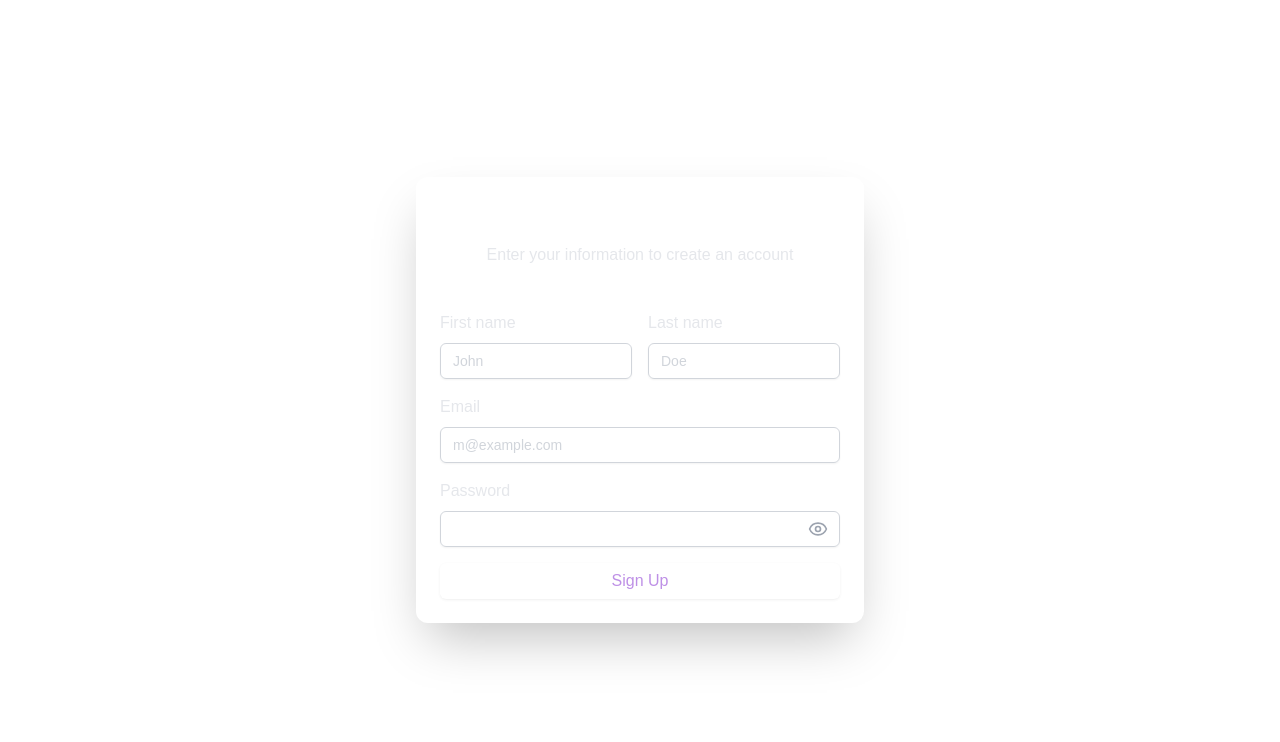
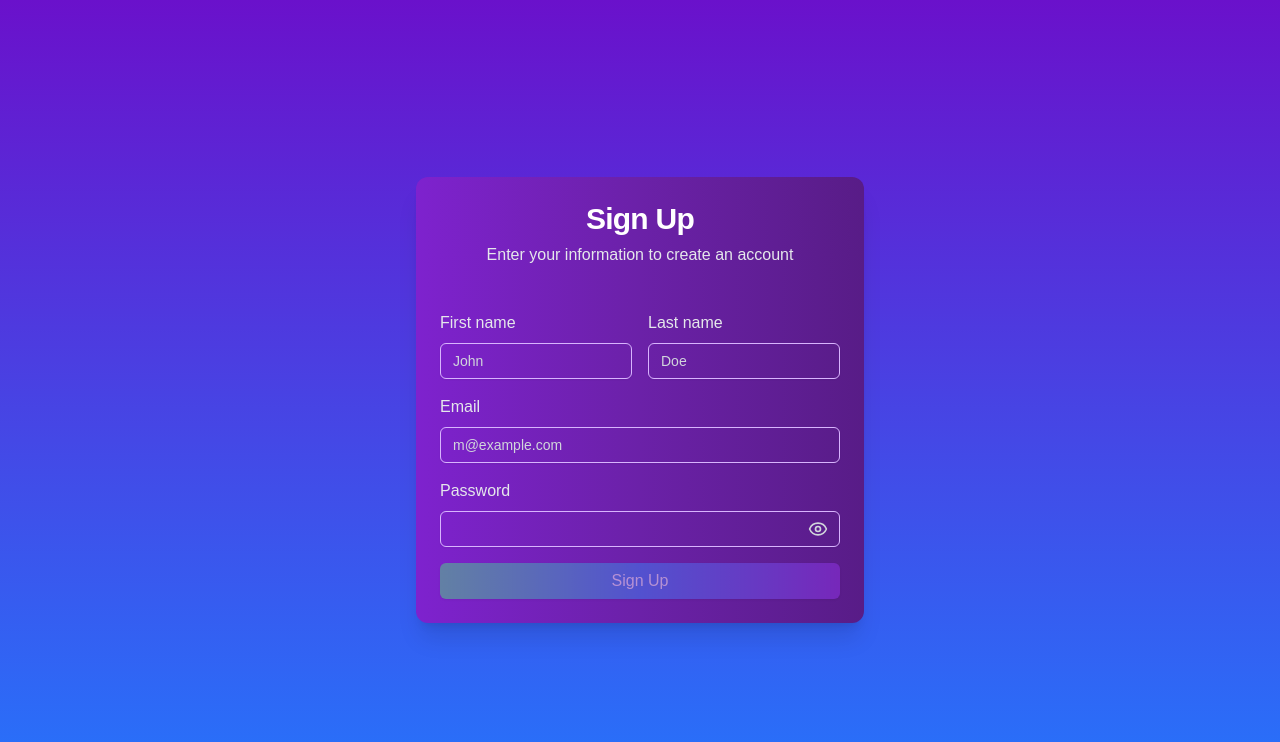
Before and after one commit to vishnu-geek/StocksGens, a Next.js app: page /signup in a window 1280 px wide. Shown: the top 742 px of the page. Built offline with nearby package versions, Linux system fonts and the light colour scheme.

Commit message:
created new signup

```diff
--- a/src/app/signup/page.tsx
+++ b/src/app/signup/page.tsx
@@ -88,8 +88,14 @@ export default function SignUp() {
   if (isLoading) return <Loading />;
 
   return (
-    <div className="login_back flex items-center justify-center min-h-screen p-4 sm:p-6 lg:p-8">
-      <Card className="w-full max-w-md bg-white/10 backdrop-blur-lg text-white space-y-5 border-0 shadow-2xl">
+    <div
+      className="flex items-center justify-center min-h-screen p-4 sm:p-6 lg:p-8"
+      style={{
+        background: "linear-gradient(to bottom, #6a11cb, #2575fc)",
+        color: "#fff",
+      }}
+    >
+      <Card className="w-full max-w-md bg-gradient-to-r from-purple-700 via-purple-800 to-purple-900 text-white space-y-5 border-0 shadow-xl rounded-xl">
         <CardHeader>
           <CardTitle className="text-2xl font-bold text-center sm:text-3xl">
             Sign Up
@@ -114,7 +120,7 @@ export default function SignUp() {
                   required
                   value={firstName}
                   onChange={(e) => setFirstName(e.target.value)}
-                  className="bg-white bg-opacity-20 border-gray-300 text-white placeholder:text-gray-300"
+                  className="bg-opacity-20 border-purple-300 text-white placeholder:text-gray-300"
                 />
               </div>
               <div className="space-y-2">
@@ -130,7 +136,7 @@ export default function SignUp() {
                   required
                   value={lastName}
                   onChange={(e) => setLastName(e.target.value)}
-                  className="bg-white bg-opacity-20 border-gray-300 text-white placeholder:text-gray-300"
+                  className="bg-opacity-20 border-purple-300 text-white placeholder:text-gray-300"
                 />
               </div>
             </div>
@@ -147,10 +153,10 @@ export default function SignUp() {
                 placeholder="m@example.com"
                 onChange={handleEmailChange}
                 required
-                className="bg-opacity-20 border-gray-300 text-white placeholder:text-gray-300"
+                className="bg-opacity-20 border-purple-300 text-white placeholder:text-gray-300"
               />
               {email && !isValidEmail && (
-                <p className="text-red-400 text-xs mt-1">
+                <p className="text-red-300 text-xs mt-1">
                   Please enter a valid email address.
                 </p>
               )}
@@ -168,12 +174,12 @@ export default function SignUp() {
                   type={showPassword ? "text" : "password"}
                   required
                   onChange={handlePasswordChange}
-                  className="bg-opacity-20 border-gray-300 text-white placeholder:text-gray-300"
+                  className="bg-opacity-20 border-purple-300 text-white placeholder:text-gray-300"
                 />
                 <button
                   type="button"
                   onClick={togglePasswordVisibility}
-                  className="absolute inset-y-0 right-0 flex items-center pr-3 text-gray-400 hover:text-gray-200"
+                  className="absolute inset-y-0 right-0 flex items-center pr-3 text-gray-300 hover:text-gray-100"
                 >
                   {showPassword ? (
                     <EyeOff className="h-5 w-5" />
@@ -183,7 +189,7 @@ export default function SignUp() {
                 </button>
               </div>
               {password && !isValidPassword && (
-                <p className="text-red-500 text-xs mt-1">
+                <p className="text-red-300 text-xs mt-1">
                   Password must be at least 8 characters long.
                 </p>
               )}
@@ -191,7 +197,7 @@ export default function SignUp() {
 
             <Button
               type="button"
-              className="w-full bg-white text-purple-700 hover:bg-gray-100 text-sm sm:text-base py-2 sm:py-3"
+              className="w-full bg-gradient-to-r from-green-400 via-blue-500 to-purple-600 text-white hover:from-green-500 hover:via-blue-600 hover:to-purple-700 text-sm sm:text-base py-2 sm:py-3"
               disabled={!signUpAvailability}
               onClick={handleSignUp}
             >
```
Also changed, not shown: package.json (+26 -0 lines), 2 other files (tests, documents, lock files or other folders).
